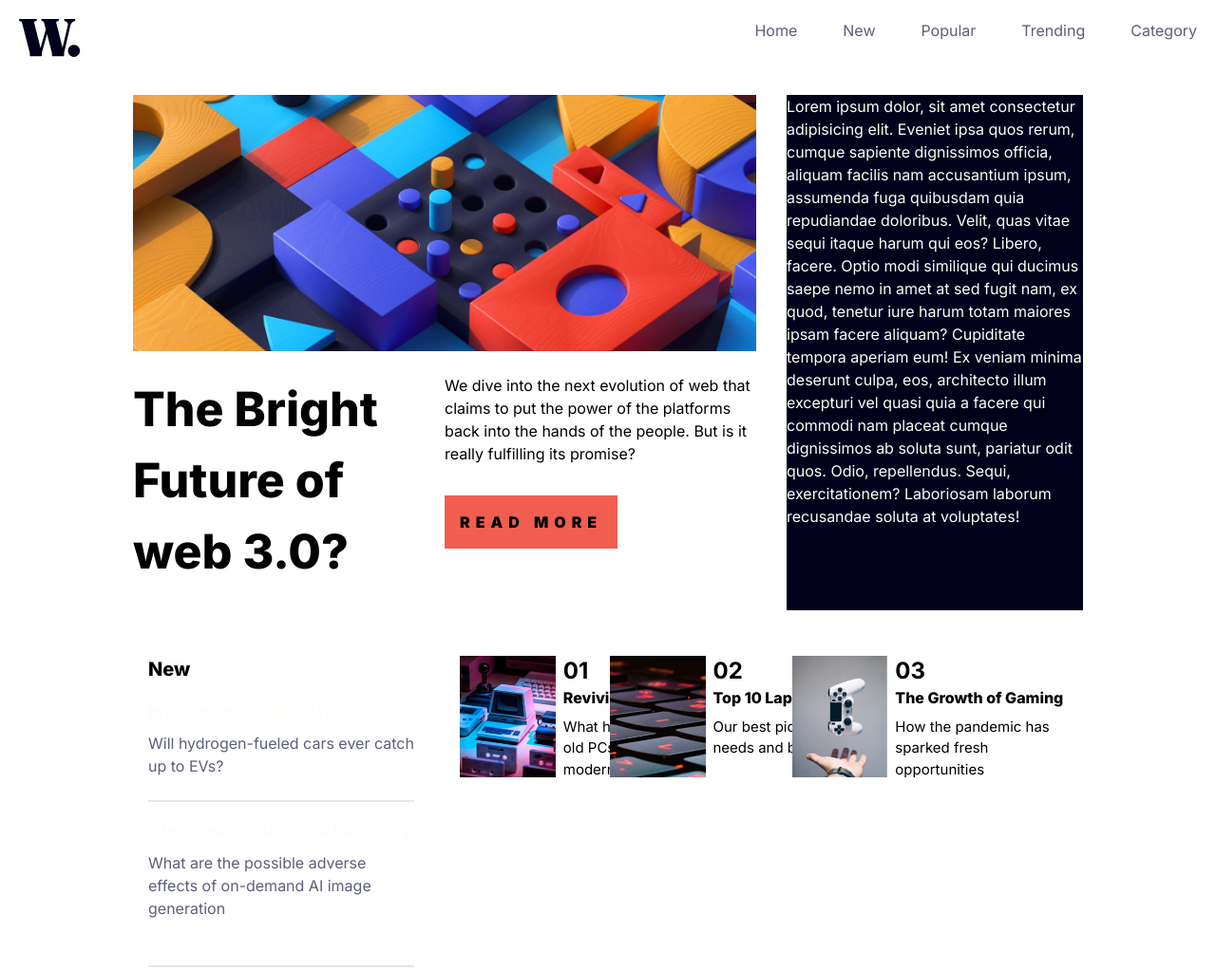
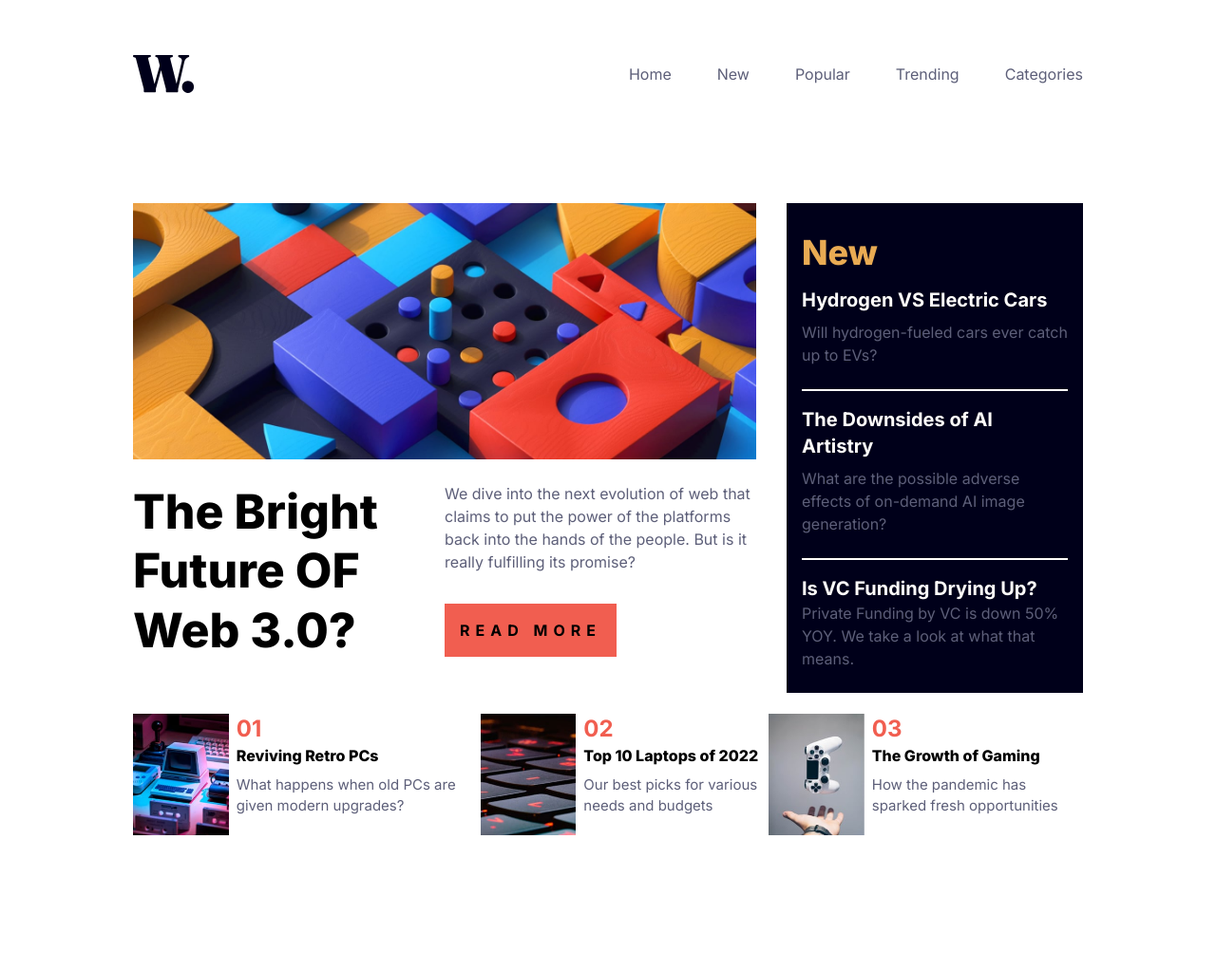
Before and after one commit to JayCoker92/News-homepage-proj-7, a plain HTML site: page index.html in a window 1280 px wide. Shown: the top 1022 px of the page at 95% size. After the commit the page ends 954 px from the top, so only its background shows below. Drawn offline with nearby package versions, Linux system fonts and the light colour scheme.

Commit message:
features main add

```diff
--- a/index.html
+++ b/index.html
@@ -3,7 +3,6 @@
   <head>
     <meta charset="UTF-8" />
     <meta name="viewport" content="width=device-width, initial-scale=1.0" />
-    <link rel="stylesheet" href="assets/favicon-32x32 (6).png" />
     <link rel="preconnect" href="https://fonts.googleapis.com" />
     <link rel="preconnect" href="https://fonts.gstatic.com" crossorigin />
     <link
@@ -11,21 +10,26 @@
       rel="stylesheet"
     />
     <script src="https://cdn.tailwindcss.com"></script>
-    <title>NEWS</title>
+    <link
+      rel="shortcut icon"
+      href="assets/favicon-32x32.png"
+      type="image/x-icon"
+    />
+    <title>News || page</title>
     <script>
       tailwind.config = {
         theme: {
           extend: {
             colors: {
+              softOrange: "hsl(35, 77%, 62%)",
+              softRed: "hsl(5, 85%, 63%)",
+              offWhite: "hsl(36, 100%, 99%)",
               grayishBlue: "hsl(233, 8%, 79%)",
-              SoftRed: "hsl(5, 85%, 63%)",
-              SoftOrange: "hsl (35, 77%, 62%)",
-              OffWhite: "hsl(36, 100%, 99%)",
-              DarkGrayishBlue: "hsl(236, 13%, 42%)",
-              VeryDarkBlue: "hsl(240, 100%, 5%)",
+              darkgrayishBlue: "hsl(236, 13%, 42%)",
+              verydarkBlue: "hsl(240, 100%, 5%)",
             },
             fontFamily: {
-              Inter: ['"Inter",serif'],
+              Inter: ['"Inter", serif'],
             },
           },
         },
@@ -33,28 +37,31 @@
     </script>
   </head>
   <body class="font-Inter">
+    <!-- header  -->
+    <header>
       <!-- nav -->
       <nav
-      class="container mx-auto p-[20px] lg:py-[58px lg:px-[140px]] flex justify-between Items-center"
+        class="container mx-auto p-[20px] lg:py-[58px] lg:px-[140px] flex justify-between items-center"
       >
         <div>
           <img src="assets/logo (1).svg" alt="nav-logo" />
         </div>
         <!-- nav-items -->
-      <ul class="hidden md:flex gap-12 font-[400] text-DarkGrayishBlue">
-        <li class="hover:text-SoftRed cursor-pointer">Home</li>
-        <li class="hover:text-SoftRed cursor-pointer">New</li>
-        <li class="hover:text-SoftRed cursor-pointer">Popular</li>
-        <li class="hover:text-SoftRed cursor-pointer">Trending</li>
-        <li class="hover:text-SoftRed cursor-pointer">Category</li>
+        <ul class="hidden md:flex gap-12 font-[400] text-darkgrayishBlue">
+          <li class="hover:text-softRed cursor-pointer">Home</li>
+          <li class="hover:text-softRed cursor-pointer">New</li>
+          <li class="hover:text-softRed cursor-pointer">Popular</li>
+          <li class="hover:text-softRed cursor-pointer">Trending</li>
+          <li class="hover:text-softRed cursor-pointer">Categories</li>
         </ul>
-      <!-- menu-icon -->
+        <!-- menu - img -->
         <div class="md:hidden">
-        <img src="assets/icon-menu.svg" alt="menu-icon" />
+          <img src="assets/icon-menu.svg" alt="" />
         </div>
       </nav>
+    </header>
     <!-- main -->
-    <main class="container mx-auto p-[20px] lg:py-[58px lg:px-[140px]">
+    <main class="container mx-auto p-[20px] lg:py-[58px] lg:px-[140px]">
       <!-- main-section -->
       <section class="lg:grid grid-cols-3 gap-8">
         <!-- section-1 -->
@@ -63,7 +70,7 @@
           <div>
             <img
               src="assets/image-web-3-desktop.jpg"
-              alt="image-web-3-desktop"
+              alt="image-web-3-desktop "
               class="hidden md:block"
             />
             <img
@@ -73,68 +80,70 @@
             />
           </div>
           <!-- div-2 -->
-          <div class="grid grid-cols-2 my-6">
-            <h1 class="font-[800] text-[45px] md:text-[50px] leading tight">
-              The Bright Future of web 3.0?
+          <div class="lg:grid grid-cols-2 my-6">
+            <h1 class="font-[800] text-[45px] md:text-[50px] leading-tight">
+              The Bright Future OF Web 3.0?
             </h1>
             <div>
-              <p>
+              <p class="text-darkgrayishBlue">
                 We dive into the next evolution of web that claims to put the
                 power of the platforms back into the hands of the people. But is
                 it really fulfilling its promise?
               </p>
-              <button class="bg-SoftRed hover:text-OffWhite
-              hover:bg-VeryDarkBlue font-[700] tracking-[6px] my-8 p-4
-              lg:mb-[20px] font-[700] tracking-[6px] border-none">
-                <strong>READ MORE</strong>
+              <button
+                class="bg-softRed hover:bg-verydarkBlue hover:text-offWhite p-4 my-8 lg:mb-[20px] font-[700] tracking-[6px] border-none"
+              >
+                READ MORE
               </button>
             </div>
           </div>
         </section>
-          <p class="bg-VeryDarkBlue text-OffWhite">
-            Lorem ipsum dolor, sit amet consectetur adipisicing elit. Eveniet
-            ipsa quos rerum, cumque sapiente dignissimos officia, aliquam
-            facilis nam accusantium ipsum, assumenda fuga quibusdam quia
-            repudiandae doloribus. Velit, quas vitae sequi itaque harum qui eos?
-            Libero, facere. Optio modi similique qui ducimus saepe nemo in amet
-            at sed fugit nam, ex quod, tenetur iure harum totam maiores ipsam
-            facere aliquam? Cupiditate tempora aperiam eum! Ex veniam minima
-            deserunt culpa, eos, architecto illum excepturi vel quasi quia a
-            facere qui commodi nam placeat cumque dignissimos ab soluta sunt,
-            pariatur odit quos. Odio, repellendus. Sequi, exercitationem?
-            Laboriosam laborum recusandae soluta at voluptates!
+        <!-- section-2 -->
+        <section class="bg-verydarkBlue mb-auto p-4">
+          <h2 class="text-softOrange text-4xl pt-4 font-[800]">New</h2>
+          <div class="border-b-2 border-offWhite my-4">
+            <h4
+              class="text-offWhite pb-2 text-xl font-[700] hover:text-softOrange hover:cursor-pointer"
+            >
+              Hydrogen VS Electric Cars
+            </h4>
+            <p class="text-darkgrayishBlue pb-6">
+              Will hydrogen-fueled cars ever catch up to EVs?
             </p>
-          <!-- section-2 -->
-           <section class="bg-VeryDarkBluemb-auto p-4">
-            <h2 class="text-SoftOrange text-xl font-[800]">New</h2>
-            <div class="border-b-2 border-offwhite my-4">
-                <h4 class="text-OffWhite pb-2 text-xl font-[700]
-                hover:text-SoftOrange hover:cursor-pointer">Hydrogen vs Electric Cars</h4>
-                <p class="text-DarkGrayishBlue pb-6">Will hydrogen-fueled cars ever catch up to EVs?</p>
-
           </div>
-            <div class="border-b-2 border-offwhite pb-6">
-            <h2 class="text-OffWhite pb-2 text-xl font-[700] hover:
-                cursor-pointer">
-                    The downsides of AI Artistry
+          <div class="border-b-2 border-offWhite my-4">
+            <h2
+              class="text-offWhite pb-2 text-xl font-[700] hover:text-softOrange hover:cursor-pointer"
+            >
+              The Downsides of AI Artistry
             </h2>
-                <p class="text-DarkGrayishBlue pb-6">What are the possible adverse effects of on-demand AI image generation</p>
-
+            <p class="text-darkgrayishBlue pb-6">
+              What are the possible adverse effects of on-demand AI image
+              generation?
+            </p>
           </div>
           <div class="mt-4">
-                <h2 class="text-OffWhite hover: text-SoftOrange text-xl font-[700] hover:cursor-pointer">is vc funding drying up?</h2>
-                <p class="text-DarkGrayishBlue pb-2">
-                    private funding by vc is down 50% YOY.we take a look at what that means.
+            <h2
+              class="text-offWhite hover:text-softOrange text-xl font-[700] hover:cursor-pointer"
+            >
+              Is VC Funding Drying Up?
+            </h2>
+            <p class="text-darkgrayishBlue pb-2">
+              Private Funding by VC is down 50% YOY. We take a look at what that
+              means.
             </p>
           </div>
-
-
+        </section>
       </section>
       <!-- section for footer -->
-    <section class="footer lg:flex ">
+      <section class="footer lg:flex">
         <!-- footer - section - 1 -->
         <section class="flex py-4 gap-2">
-        <img class="h-[8rem]" src="assets/image-retro-pcs.jpg" alt="image-retro-pcs" />
+          <img
+            class="h-[8rem]"
+            src="assets/image-retro-pcs.jpg"
+            alt="image-retro-pcs"
+          />
           <div>
             <h2 class="text-softRed text-2xl font-[700]">01</h2>
             <h3
@@ -142,14 +151,18 @@
             >
               Reviving Retro PCs
             </h3>
-        <p class="text-darkgrayishBlue text-[15px] pt-2 ">
+            <p class="text-darkgrayishBlue text-[15px] pt-2">
               What happens when old PCs are given modern upgrades?
             </p>
           </div>
         </section>
         <!-- footer - section - 2 -->
-      <section class="flex py-4  gap-2">
-        <img class="h-[8rem]" src="assets/image-top-laptops.jpg" alt="image-top-laptops" />
+        <section class="flex py-4 gap-2">
+          <img
+            class="h-[8rem]"
+            src="assets/image-top-laptops.jpg"
+            alt="image-top-laptops"
+          />
           <div>
             <h2 class="text-softRed text-2xl font-[700]">02</h2>
             <h3
@@ -163,12 +176,12 @@
           </div>
         </section>
         <!-- footer - section - 3 -->
-      <section class="flex py-4 gap-2 ">
+        <section class="flex py-4 gap-2">
           <img class="h-[8rem]" src="assets/image-gaming-growth.jpg" alt="" />
           <div>
             <h2 class="text-softRed text-2xl font-[700]">03</h2>
             <h3
-          class="hover:text-softRed hover:cursor-pointer  font-[800] whitespace-nowrap"
+              class="hover:text-softRed hover:cursor-pointer font-[800] whitespace-nowrap"
             >
               The Growth of Gaming
             </h3>
@@ -177,7 +190,7 @@
             </p>
           </div>
         </section>
-
+      </section>
     </main>
   </body>
 </html>
```
Lines whose indentation alone changed are shown as unchanged.
